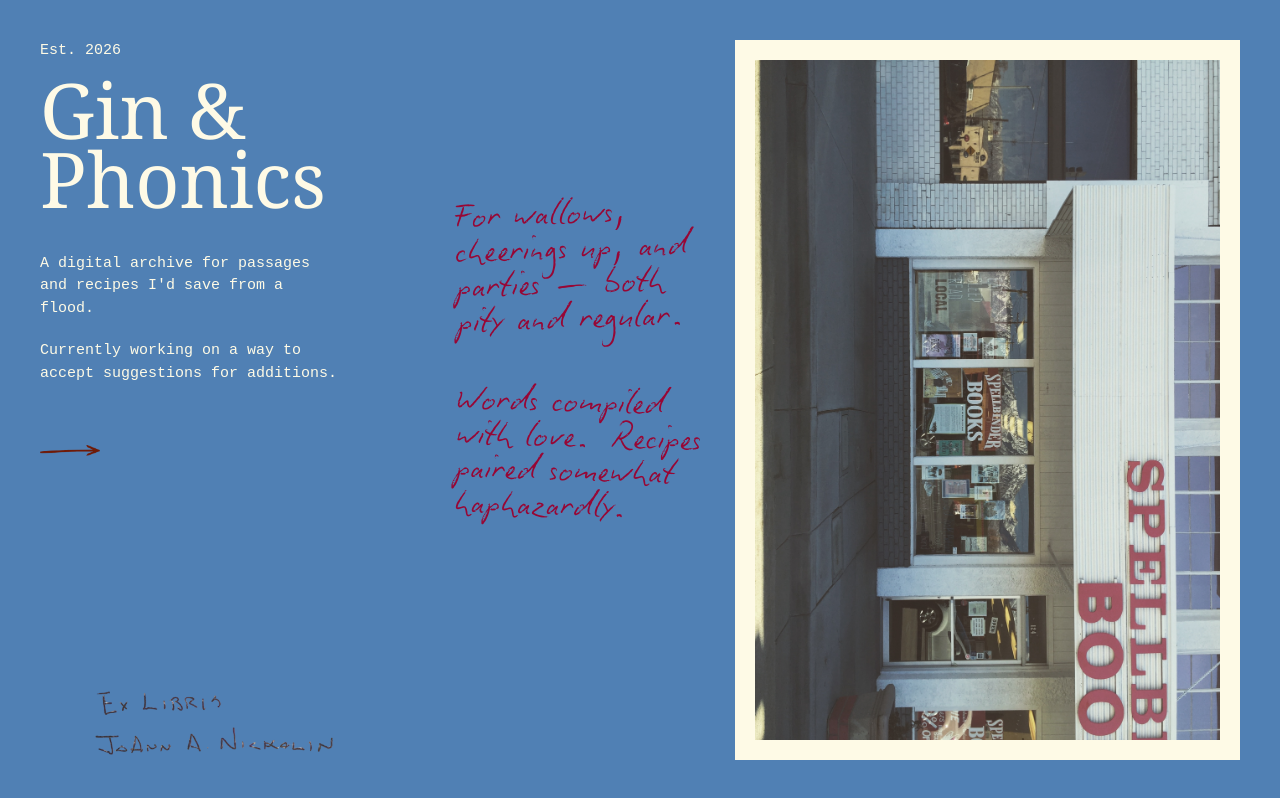
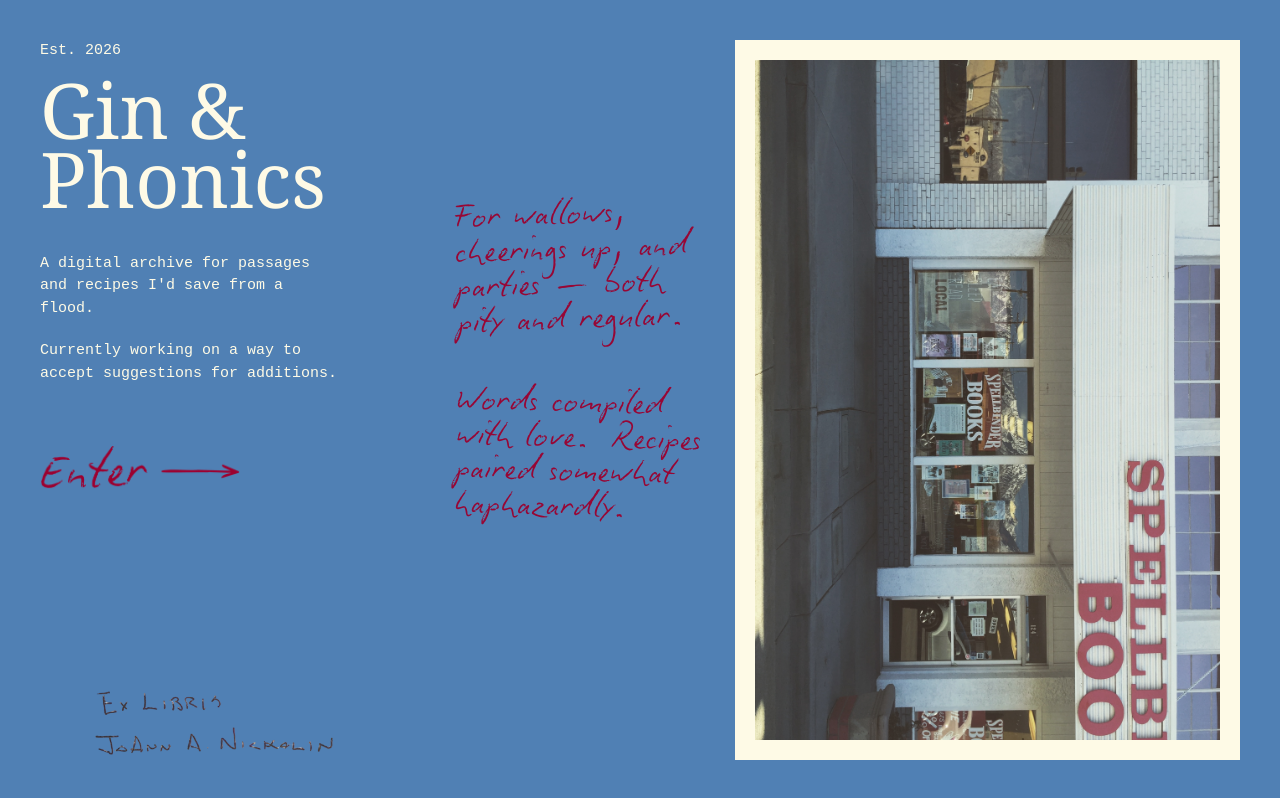
Before and after one commit to jnickolin/gin-and-phonics, a React (Vite) app: page / in a window 1280 px wide. Shown: the top 798 px of the page. Built offline with nearby package versions, Linux system fonts and the light colour scheme; a web font is replaced by a local one.

Commit message:
Add enter text to landing cta

```diff
--- a/src/components/LandingPage.jsx
+++ b/src/components/LandingPage.jsx
@@ -2,7 +2,7 @@ import '../styles/LandingPage.css';
 import exLibrisImage from '../assets/images/lp-ex-libris.png';
 import bookstoreImage from '../assets/images/lp-bookstore.JPG';
 import bookstoreImageMobile from '../assets/images/lp-bookstore-m.JPG';
-import arrowIcon from '../assets/images/brown-arrow-icon.png';
+import arrowIcon from '../assets/images/red-arrow-icon.png';
 
 export default function LandingPage({ onEnter }) {
   return (
--- a/src/styles/LandingPage.css
+++ b/src/styles/LandingPage.css
@@ -95,7 +95,7 @@
 }
 
 .landing__cta img {
-  max-width: 60px;
+  max-width: 200px;
 }
 
 .landing__image {
```
Also changed, not shown: src/assets/images/red-arrow-icon.png (added).
